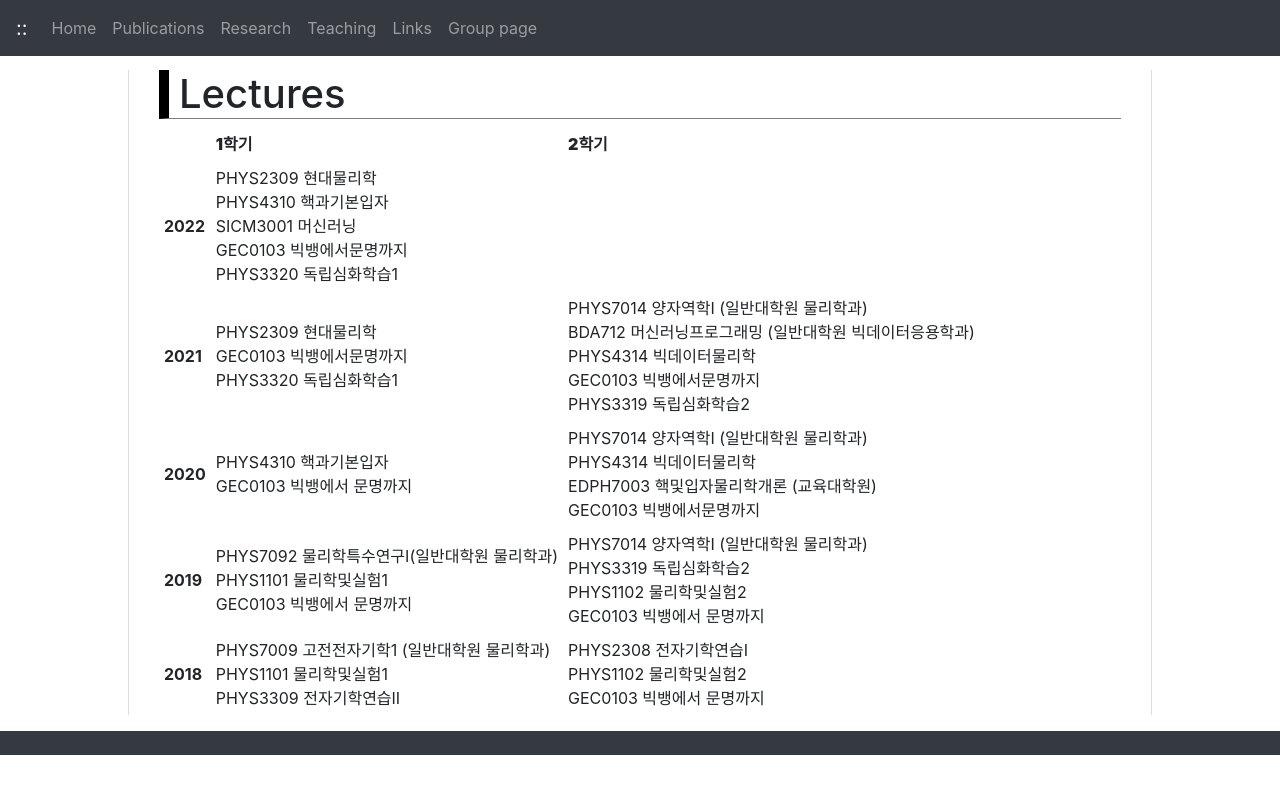
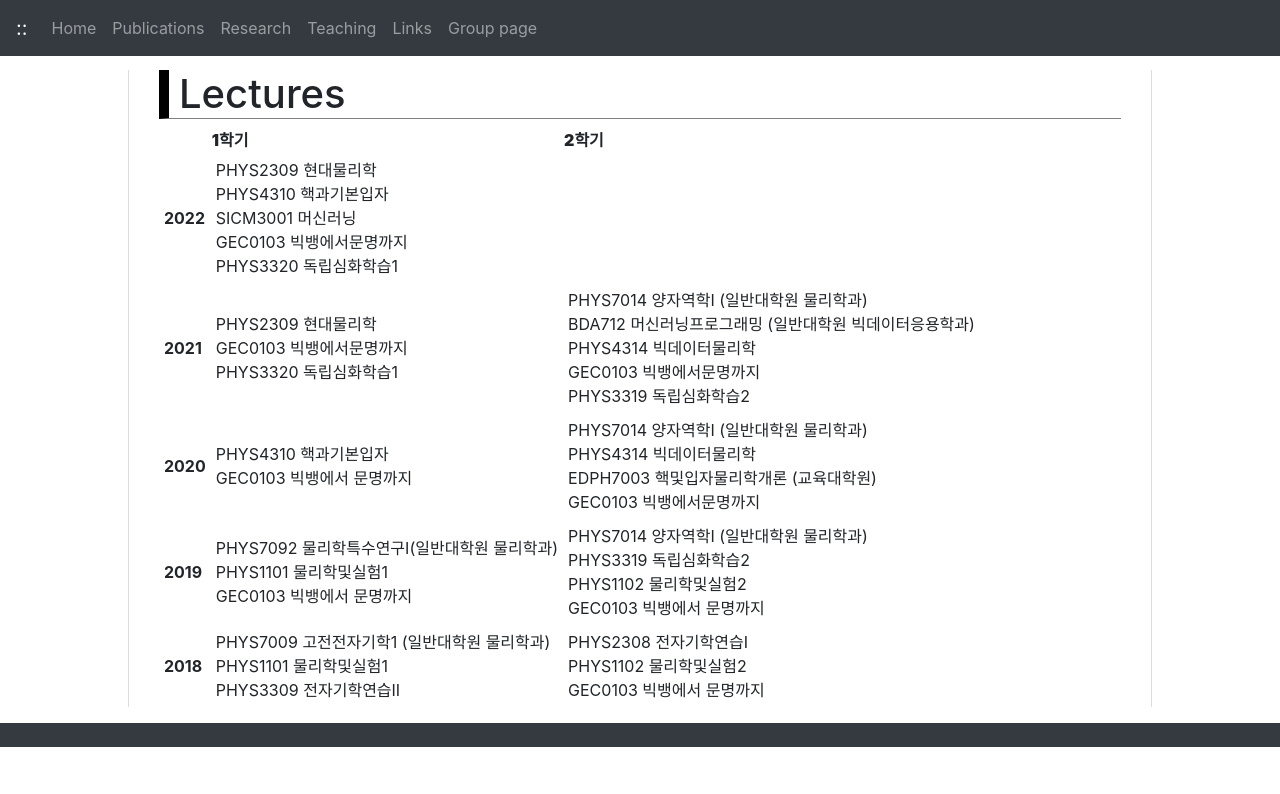
Before and after one commit to jhgoh/jhgoh.github.io, a Jekyll site: the page built from Teaching.md, in a window 1280 px wide. Shown: the top 794 px of the page. Built offline with Jekyll 4.4.1, drawn with Linux system fonts in a browser that asks for light colours; nearby versions of some CDN libraries; our own code applies the rules of GitHub Pages for plain Markdown files.

Commit message:
Update head.html

```diff
--- a/_includes/head.html
+++ b/_includes/head.html
@@ -26,7 +26,7 @@ h2 {
   border-bottom: 1px dotted grey;
   margin-top:5px;
 }
-div.container th,td {
+div.container td {
   padding:5px;
 }
 </style>
```
